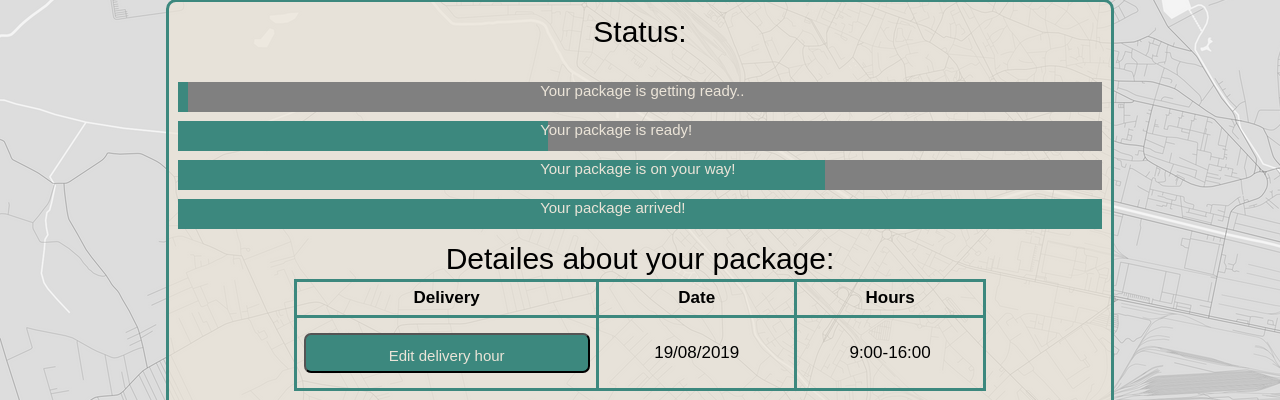
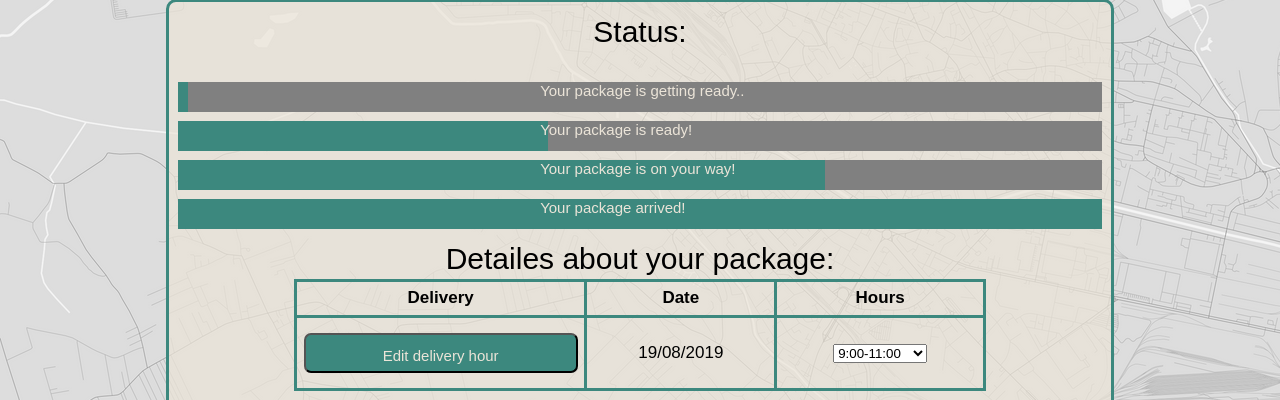
Before and after one commit to andreeabmanea/Web-Technologies, a PHP site: page /windows/client.html in a window 1280 px wide. Shown: the part 342-742 px from the top of the page. Run offline with PHP 8.4, Linux system fonts and the light colour scheme.

Commit message:
select in client

```diff
--- a/Site/stylesheets/style.css
+++ b/Site/stylesheets/style.css
@@ -99,7 +99,6 @@ body {
     margin-right: 3%;
     text-align: center;
 }
-
 
 button {
     text-decoration: none;
@@ -205,6 +204,8 @@ h1.sign-up-text {
     column-gap: 2%;
 }
 
+
+
 input[type=text], input[type=password] {
     width: 100%;
     padding: 12px 20px;
--- a/Site/windows/client.html
+++ b/Site/windows/client.html
@@ -55,7 +55,14 @@
                 <tr>
                     <td><button type="button">Edit delivery hour</button></td>
                     <td>19/08/2019</td>
-                    <td>9:00-16:00</td>
+                    <td>
+                        <select name="shour" id="shour" class="selector">
+                            <option value="9:00-11:00">9:00-11:00</option>
+                            <option value="11:00-13:00">11:00-13:00</option>
+                            <option value="13:00-15:00">13:00-15:00</option>
+                            <option value="15:00-17:00">15:00-17:00</option>
+                        </select>
+                    </td>
                 </tr>
             </table>
 
```
